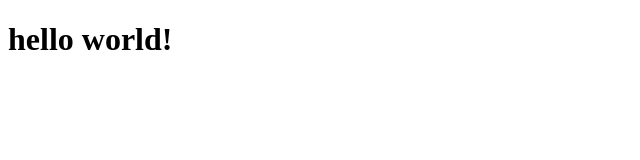
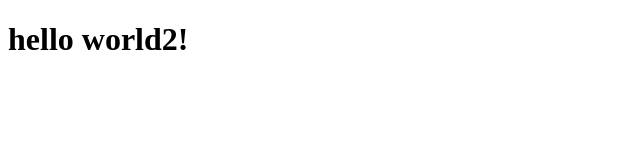
Before and after one commit to mayowDev/gitbash-practice, a plain HTML site: page index2.html in a window 1280 px wide. Shown: the full height of the page, 0-640 px from the left. Drawn offline with Linux system fonts and the light colour scheme.

Commit message:
initial commit
:wq

```diff
--- a/index2.html
+++ b/index2.html
@@ -5,6 +5,6 @@
 	<title>git practice</title>
 </head>
 <body>
-	<h1>hello world!</h1>
+	<h1>hello world2!</h1>
 </body>
 </html>
```
